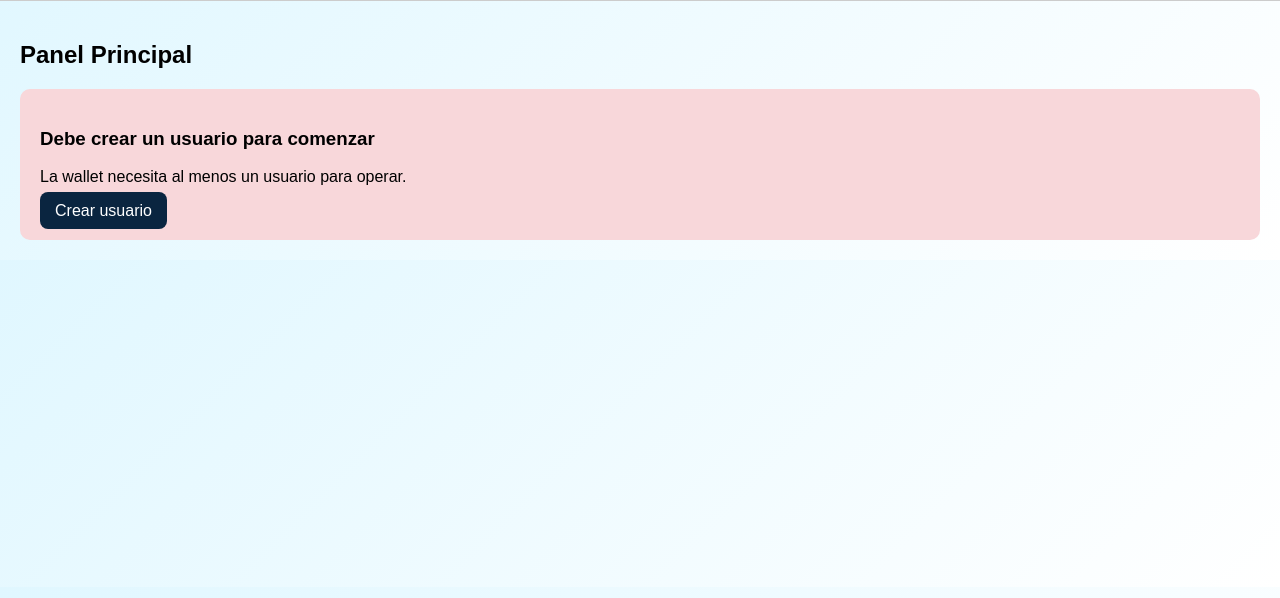
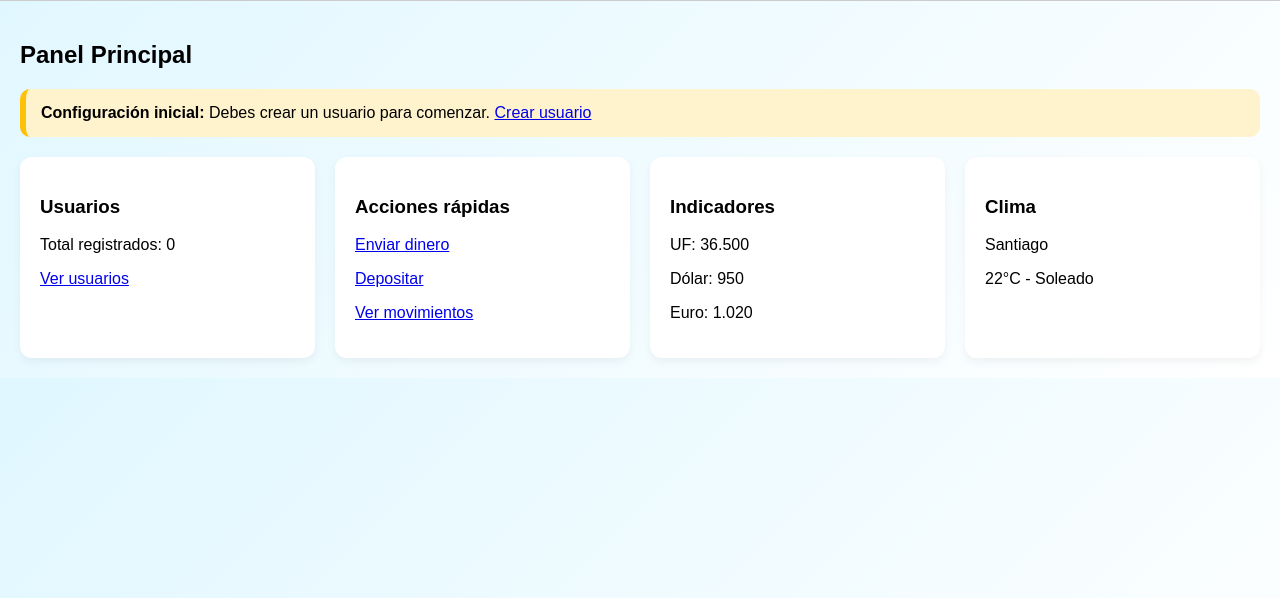
Before and after one commit to Auditor2003/Proyecto_Modulo_7_ABP, a Django app: page / in a window 1280 px wide. Shown: the part 67-665 px from the top of the page. Run offline with Django 5.2, Linux system fonts and the light colour scheme; data that the repository does not hold is empty.

Commit message:
Mejora dashboard con widgets y alerta visual no invasiva

```diff
--- a/gestion/templates/gestion/dashboard.html
+++ b/gestion/templates/gestion/dashboard.html
@@ -4,60 +4,83 @@
 
 <h2>Panel Principal</h2>
 
-{% if not hay_usuarios %}
+<!-- ALERTA SUAVE -->
+{% if not hay_usuarios or not hay_monedas %}
+<div style="
+    background:#fff3cd;
+    padding:15px;
+    border-radius:10px;
+    margin-bottom:20px;
+    border-left:6px solid #ffc107;
+">
+    {% if not hay_usuarios %}
+        <strong>Configuración inicial:</strong> Debes crear un usuario para comenzar.
+        <a href="{% url 'usuario_create' %}">Crear usuario</a>
+    {% elif not hay_monedas %}
+        <strong>Configuración incompleta:</strong> Luego de crear un usuario, debes crear una moneda para operar.
+        <a href="{% url 'moneda_create' %}">Crear moneda</a>
+    {% endif %}
+</div>
+{% endif %}
 
-    <div style="background:#f8d7da; padding:20px; border-radius:10px;">
-        <h3>Debe crear un usuario para comenzar</h3>
-        <p>La wallet necesita al menos un usuario para operar.</p>
-        <a href="{% url 'usuario_create' %}"
-           style="background:#0a2540; color:white; padding:10px 15px; border-radius:8px; text-decoration:none;">
-           Crear usuario
-        </a>
+
+<!-- GRID DE WIDGETS -->
+<div style="
+    display:grid;
+    grid-template-columns: repeat(auto-fit, minmax(250px, 1fr));
+    gap:20px;
+">
+
+    <!-- WIDGET USUARIOS -->
+    <div style="
+        background:white;
+        padding:20px;
+        border-radius:12px;
+        box-shadow:0 4px 10px rgba(0,0,0,0.05);
+    ">
+        <h3>Usuarios</h3>
+        <p>Total registrados: {{ usuarios|length }}</p>
+        <a href="{% url 'usuario_list' %}">Ver usuarios</a>
     </div>
 
-{% elif not hay_monedas %}
-
-    <div style="background:#fff3cd; padding:20px; border-radius:10px;">
-        <h3>Configuración incompleta</h3>
-        <p>Debe crear una moneda antes de crear al usuario para que la wallet funcione correctamente.</p>
-        <p>Sin moneda no es posible realizar transacciones ni depósitos.</p>
-
-        <a href="{% url 'moneda_create' %}"
-           style="background:#0a2540; color:white; padding:10px 15px; border-radius:8px; text-decoration:none;">
-           Crear moneda
-        </a>
+    <!-- WIDGET ACCIONES -->
+    <div style="
+        background:white;
+        padding:20px;
+        border-radius:12px;
+        box-shadow:0 4px 10px rgba(0,0,0,0.05);
+    ">
+        <h3>Acciones rápidas</h3>
+        <p><a href="{% url 'transaccion_create' %}">Enviar dinero</a></p>
+        <p><a href="{% url 'deposito_create' %}">Depositar</a></p>
+        <p><a href="{% url 'transaccion_list' %}">Ver movimientos</a></p>
     </div>
 
-{% else %}
-
-    <div style="background:#d4edda; padding:20px; border-radius:10px;">
-        <h3>Wallet operativa</h3>
-        <p>Ya puedes comenzar a enviar dinero, depositar y revisar movimientos.</p>
+    <!-- WIDGET ECONÓMICO (SIMULADO) -->
+    <div style="
+        background:white;
+        padding:20px;
+        border-radius:12px;
+        box-shadow:0 4px 10px rgba(0,0,0,0.05);
+    ">
+        <h3>Indicadores</h3>
+        <p>UF: 36.500</p>
+        <p>Dólar: 950</p>
+        <p>Euro: 1.020</p>
     </div>
 
-    <br>
-
-    <h3>Acciones rápidas</h3>
-
-    <div style="display:flex; gap:15px; flex-wrap:wrap;">
-
-        <a href="{% url 'transaccion_create' %}"
-           style="background:#2ec4ff; padding:15px; border-radius:10px; text-decoration:none; color:#0a2540; font-weight:bold;">
-           Enviar dinero
-        </a>
-
-        <a href="{% url 'deposito_create' %}"
-           style="background:#2ec4ff; padding:15px; border-radius:10px; text-decoration:none; color:#0a2540; font-weight:bold;">
-           Depositar
-        </a>
-
-        <a href="{% url 'transaccion_list' %}"
-           style="background:#2ec4ff; padding:15px; border-radius:10px; text-decoration:none; color:#0a2540; font-weight:bold;">
-           Ver movimientos
-        </a>
-
+    <!-- WIDGET CLIMA (SIMULADO) -->
+    <div style="
+        background:white;
+        padding:20px;
+        border-radius:12px;
+        box-shadow:0 4px 10px rgba(0,0,0,0.05);
+    ">
+        <h3>Clima</h3>
+        <p>Santiago</p>
+        <p>22°C - Soleado</p>
     </div>
 
-{% endif %}
+</div>
 
 {% endblock %}
```
